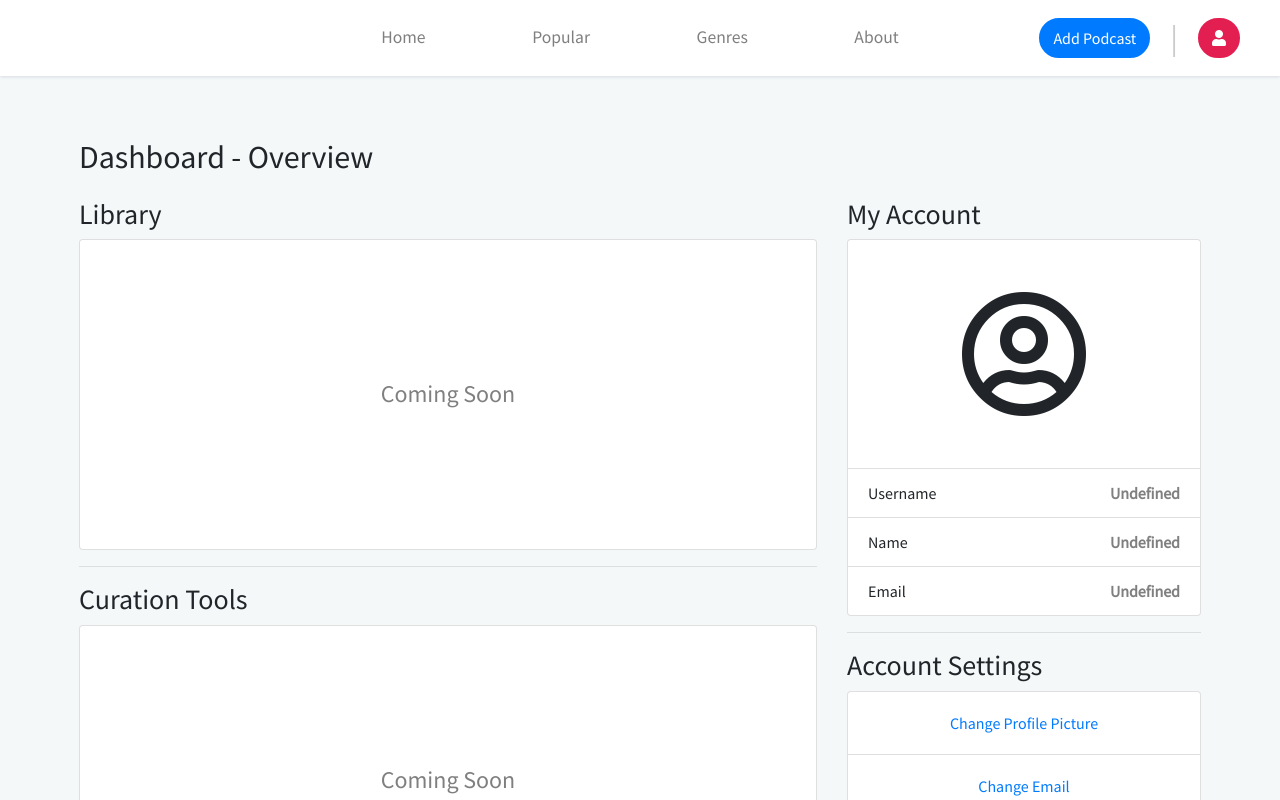
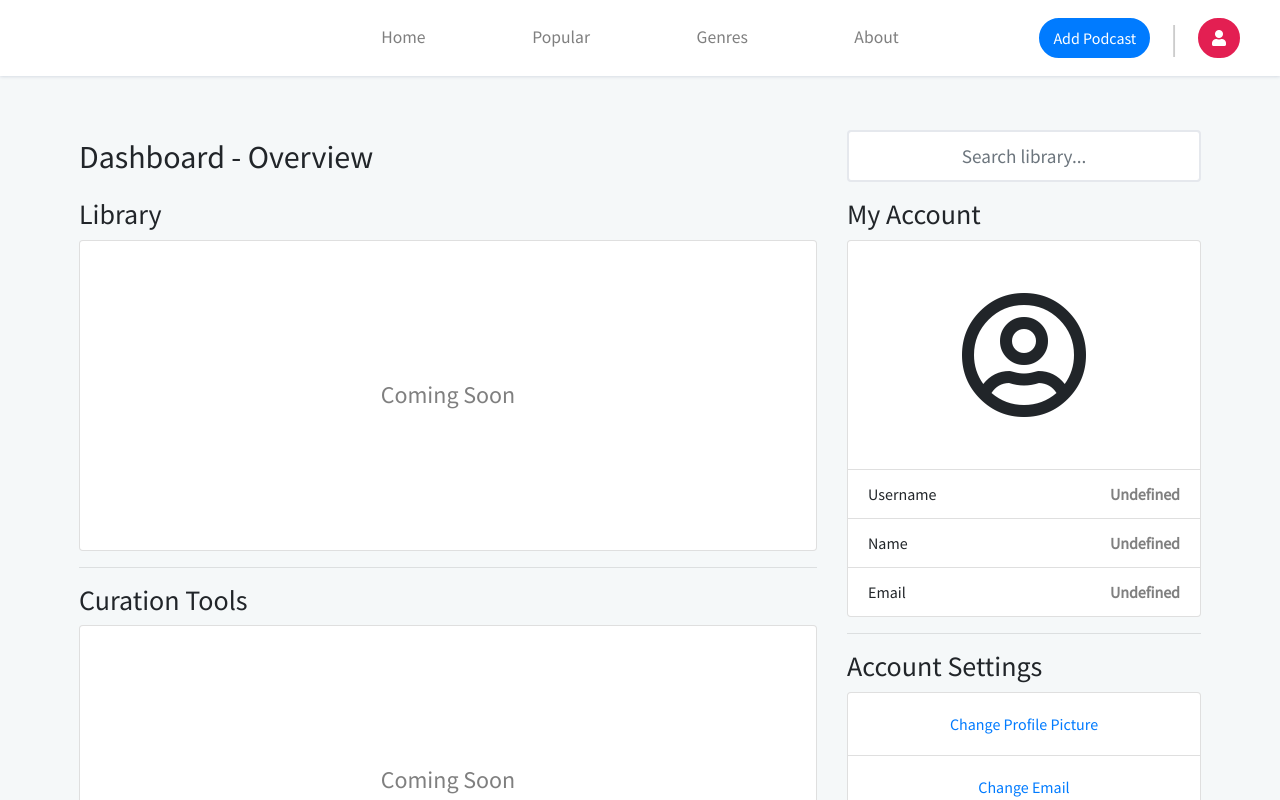
Before and after one commit to Jabser/Podify, a React (Create React App) app: page /dashboard in a window 1280 px wide. Shown: the top 800 px of the page. Built offline with nearby package versions, Linux system fonts and the light colour scheme.

Commit message:
Dashboard - Search UI in the dashboard

```diff
--- a/src/sass/dashboard.scss
+++ b/src/sass/dashboard.scss
@@ -1,6 +1,33 @@
 .overview {
   padding: 5vh 5vw 15vh 5vw;
   background: #f5f8f9;
+
+  .dashboard-header {
+
+  }
+
+  form.dashboard-search {
+    margin: 14px 0;
+
+    .form-control {
+      border: 2px solid #e5e8ed;
+      border-radius: .25rem;
+      padding: 1.5rem 2rem;
+      font-size: 1.2rem;
+      text-align: center;
+      transition: .2s;
+
+      &:focus {
+        color: #495057;
+        outline: 0;
+        box-shadow: 0 0 4px rgba(3, 27, 78, 0.07);
+      }
+
+      &:hover {
+        box-shadow: 0 0 4px rgba(3, 27, 78, 0.07);
+      }
+    }
+  }
 
   .library {
     h4 {
--- a/src/views/dashboard/Overview.js
+++ b/src/views/dashboard/Overview.js
@@ -11,7 +11,20 @@ class Overview extends Component {
     return (
       <div className="overview">
         <div className="container-fluid">
-          <h1>Dashboard - Overview</h1>
+          <div>
+            <div className="row">
+              <div className="col-8">
+                <h1 className="dashboard-header">Dashboard - Overview</h1>
+              </div>
+              <div className="col-4">
+                <form action="" className="dashboard-search">
+                  <div className="form-group">
+                    <input type="text" class="form-control" placeholder="Search library..." id="dashboardSearch" />
+                  </div>
+                </form>
+              </div>
+            </div>
+          </div>
           <div className="row">
             <div className="col-8">
               <Library />
```
